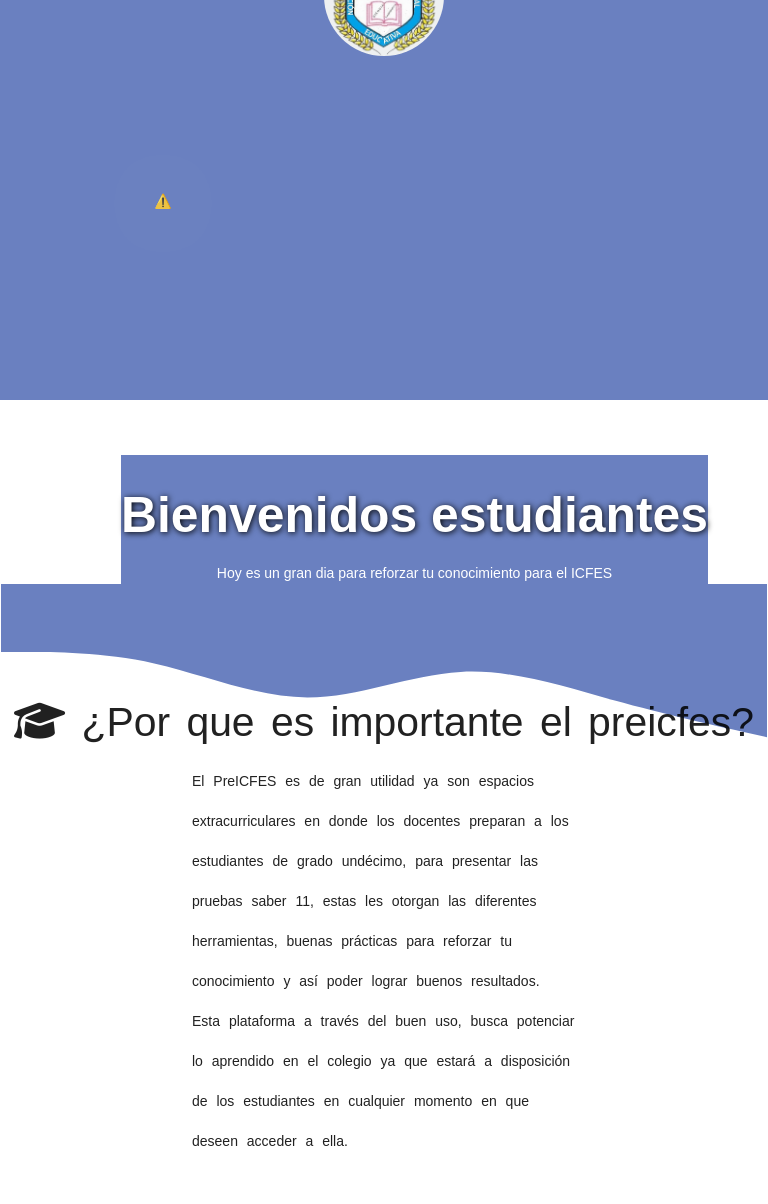
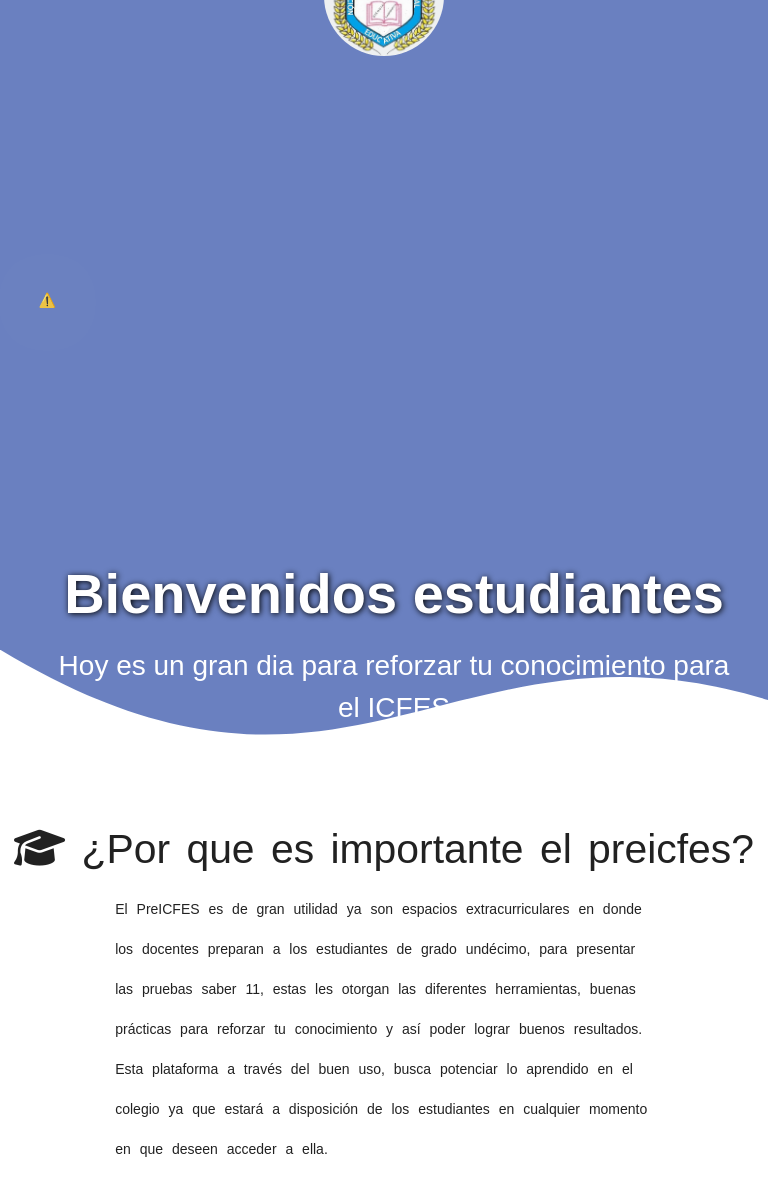
Before and after one commit to Alfredogc21/Educasen_web, a PHP site: page /contenido.php in a window 768 px wide. Shown: the part 64-1268 px from the top of the page. Run offline with PHP 8.4, Linux system fonts and the light colour scheme; some libraries are stand-ins or nearby versions; grey boxes are pictures that could not be loaded.

Commit message:
Responsive design al index.view.php, correccion al html y css del mismo

```diff
--- a/views/estilos/estilosMain.css
+++ b/views/estilos/estilosMain.css
@@ -17,6 +17,7 @@
 /* -------------------------------------------------Sidenav------------------------------------------------- */
 .nav-wrapper {
   background-color: #6A80C0;
+  z-index: 1;
 }
 
 .logoIECentral {
@@ -27,55 +28,56 @@
   background: #eef0f1;
 }
 /* -------------------------------------------------Imagen en Lading------------------------------------------------- */
-.contenedorLading {
+.header {
   width: 100%;
-  border: 1px solid transparent;
-  height: 400px;
+  padding: 0.1px;
+  height: 100vh;
   background: #6A80C0;
-  margin-bottom: 300px;
+  position: relative;
+  overflow: hidden;
 }
 
-.fondoLading {
-  width: 300px;
-  margin-top: 50px;
-  margin-left: 20%;
-  float: left;
+.header__contenido {
+  width: 90%;
+  margin: 0 auto;
+}
+
+.header__contenido--fondoLading {
+  display: inline-block;
+  width: 30%;
+  margin-top: 80px;
+  margin-left: 10%;
 }
 
 .tituloLading {
-  background: #6A80C0;
-  margin-top: 90px;
-  margin-left: 120px;
-  float: left;
+  display: inline-block;
+  width: 40%;
+  margin-left: 80px;
+  text-align: center;
+  color: #fff;
+  position: relative;
+  bottom: 60px;
 }
 
 .tituloLading>h2 {
   color: #fff;
   font-weight: bold;
+  font-size: 3rem;
   text-shadow: 1px 1px 6px #000;
-}
-.tituloLading>p {
-  color: #fff;
-  text-align: center;
 }
 
 .lottieLading {
   filter: drop-shadow(0px 0px 40px #ffffff);
   background:"transparent";
-  width: 300px;
+  width: 100%;
   height: 300px;
 }
 
-/* Carta que se encuentra en el sidenav (Diseño Principal de la carta)*/
-.card_responsive{
-  position: relative;
-  width: 300px; /* Remove for full width */
-  height: 280px; /* Remove for full width */
-  margin:30px auto;
-  box-shadow: 0 0 100px rgba(0,0,0, .3);
+.wave {
+  position: absolute;
+  width: 100%;
+  bottom: 0;
 }
-
-
 
 /* Esta clase si se elimina queda transparente el sidenav y se ve borroso */
 .stat .label{
@@ -95,7 +97,7 @@
 }
 
 .descripcionImportancia {
-  width: 50%;
+  width: 70%;
   word-spacing: 5px;
   line-height: 40px;
   margin-left: auto;
@@ -109,24 +111,22 @@
 /* -----------------------------------------Quienes somos-------------------------------------------- */
 
 .iframeUbicacion {
+  display: inline-block;
   width: 40%;
   height: 400px;
-  border: 1px solid transparent;
-  margin-bottom: 80px;
-  margin-top: 200px;
+  padding: 0.1px;
   margin-left: 50px;
-  float: left;
+  margin-bottom: 200px;
 }
 
 .cardInformativa {
+  display: inline-block;
   width: 40%;
-  height: 700px;
   box-shadow: 1px 1px 50px 4px #6A80C0;
   margin: 0px auto;
   border-radius: 10px;
   overflow: hidden;
-  float: left;
-  margin: 50px auto 200px 100px;
+  margin: 50px 0 50px 50px;
 }
 
 .imgInstitucion {
@@ -153,17 +153,16 @@
 /*
 /* Color de fondo del footer */
 .colorFooter {
-  background: #6A80C0;  /* reserva para navegadores antiguos */
+  background: #6A80C0;
   padding: 68px;
-  margin-top: 950px;
 }
 
 /* Logo abajo Footer */
 .logoAbajo {
-  border-radius: 20px;
   margin-top: -30px;
   position: relative;
   top: -100px;
+  left: 80px;
 }
 
 /* Ultima letras del footer */
@@ -174,3 +173,181 @@
   top: 22px;
   color: #fff;
 }
+
+/* ------------------------------------------Responsive Design ----------------------------------------*/
+@media screen and (max-width: 393px) {
+
+  .header__contenido--fondoLading {
+    display: block;
+    width: 100%;
+    margin-top: 80px;
+    margin-left: 0;
+  }
+
+  .tituloLading {
+    display: block;
+    width: 100%;
+    margin-left: 10px;
+    text-align: center;
+    color: #fff;
+    position: relative;
+    bottom: 40px;
+  }
+
+  .iframeUbicacion {
+    width: 95%;
+    height: 400px;
+    padding: 0.1px;
+    margin: 10px;
+  }
+
+  .cardInformativa {
+    display: block;
+    width: 91%;
+    box-shadow: 1px 1px 50px 4px #6A80C0;
+    margin: 30px auto 50px;
+  }
+
+  .imgInstitucion {
+    width: 100%;
+    box-shadow: 1px 1px 120px 5px rgb(192, 190, 190);
+  }
+
+  .cardInformativa>h5 {
+    font-size: 2.5rem;
+  }
+
+  .cardInformativa>p {
+    font-size: 1.5rem;
+  }
+
+}
+
+@media screen and (min-width: 400px) and (max-width: 700px) {
+
+  .header__contenido--fondoLading {
+    display: block;
+    width: 100%;
+    margin-top: 90px;
+    margin-left: 0;
+  }
+
+  .tituloLading {
+    display: block;
+    width: 100%;
+    margin-left: 10px;
+    text-align: center;
+    color: #fff;
+    position: relative;
+    top: 20px;
+  }
+
+  .iframeUbicacion {
+    width: 95%;
+    height: 400px;
+    padding: 0.1px;
+    margin: 10px;
+  }
+
+  .cardInformativa {
+    display: block;
+    width: 95%;
+    box-shadow: 1px 1px 50px 4px #6A80C0;
+    margin: 30px auto 50px;
+  }
+
+  .imgInstitucion {
+    width: 100%;
+    box-shadow: 1px 1px 120px 5px rgb(192, 190, 190);
+  }
+
+  .cardInformativa>h5 {
+    font-size: 2.5rem;
+  }
+
+  .cardInformativa>p {
+    font-size: 1.5rem;
+  }
+}
+
+@media screen and (min-width: 760px) and (max-width: 912px) {
+
+  .header__contenido--fondoLading {
+    display: block;
+    width: 100%;
+    margin-top: 150px;
+    margin-left: 0;
+  }
+
+  .tituloLading {
+    display: block;
+    width: 100%;
+    margin-left: 10px;
+    text-align: center;
+    color: #fff;
+    position: relative;
+    top: 80px;
+  }
+
+  .tituloLading h2 {
+    font-size: 4rem;
+  }
+
+  .tituloLading p {
+    font-size: 2rem;
+  }
+
+  .iframeUbicacion {
+    width: 95%;
+    height: 400px;
+    padding: 0.1px;
+    margin: 10px;
+  }
+
+  .cardInformativa {
+    display: block;
+    width: 95%;
+    box-shadow: 1px 1px 50px 4px #6A80C0;
+    margin: 30px auto 50px;
+  }
+
+  .imgInstitucion {
+    width: 100%;
+    box-shadow: 1px 1px 120px 5px rgb(192, 190, 190);
+  }
+
+  .cardInformativa>h5 {
+    font-size: 2.5rem;
+  }
+
+  .cardInformativa>p {
+    font-size: 1.5rem;
+  }
+}
+
+@media screen and (orientation: landscape) and (max-width: 915px) {
+
+  .header__contenido--fondoLading {
+    display: inline-block;
+    width: 30%;
+    margin-top: 80px;
+    margin-left: 5%;
+  }
+
+  .tituloLading {
+    display: inline-block;
+    width: 50%;
+    margin-left: 20px;
+    top: -50px;
+  }
+
+  .tituloLading p, .tituloLading h2 {
+    font-size: 1.5rem;
+  }
+
+  .lottieLading {
+    background:"transparent";
+    width: 100%;
+    height: 200px;
+  }
+}
--- a/views/index.view.php
+++ b/views/index.view.php
@@ -60,19 +60,20 @@
 </ul>
 
 <!------------------------------------------------------------------------------------------------------------>
-<div class="contenedorLading">
-    <figure class="fondoLading">
+<header class="header">
+  <div class="header__contenido">
+    <figure class="header__contenido--fondoLading">
       <lottie-player class="lottieLading" src="https://assets2.lottiefiles.com/packages/lf20_4rq0nvpt.json" speed="1" loop autoplay></lottie-player>
     </figure>
+
     <div class="tituloLading">
       <h2>Bienvenidos estudiantes</h2>
       <p>Hoy es un gran dia para reforzar tu conocimiento para el ICFES</p>
     </div>
+  </div>
 
-  <svg xmlns="http://www.w3.org/2000/svg" viewBox="0 0 1440 320">
-    <path fill="#6A80C0" fill-opacity="1" d="M0,128L48,128C96,128,192,128,288,149.3C384,171,480,213,576,213.3C672,213,768,171,864,165.3C960,160,1056,192,1152,218.7C1248,245,1344,267,1392,277.3L1440,288L1440,0L1392,0C1344,0,1248,0,1152,0C1056,0,960,0,864,0C768,0,672,0,576,0C480,0,384,0,288,0C192,0,96,0,48,0L0,0Z"></path>
-  </svg>
-</div>
+  <div class="wave" style="height: 150px; overflow: hidden;" ><svg viewBox="0 0 500 150" preserveAspectRatio="none" style="height: 100%; width: 100%;"><path d="M-62.36,-65.61 C215.85,256.09 275.67,-55.73 500.00,49.98 L500.00,150.00 L0.00,150.00 Z" style="stroke: none; fill: #fff;"></path></svg></div>
+</header>
 <!------------------------------------------------------------------------------------------------------------>
 
 <h3 class="tituloImportancia">
@@ -88,12 +89,11 @@
   <div class="parallax"><img src="views/imagenes/imgParallax.jpg"></div>
 </div>
 <!------------------------------------------------------------------------------------------------------------>
+<div class="div__quienessomos">
+  <h3 class="tituloImportancia" id="quienesSomos">
+    <i class="fa-solid fa-building-columns"></i> Quienes somos
+  </h3>
 
-<h3 class="tituloImportancia" id="quienesSomos">
-  <i class="fa-solid fa-building-columns"></i> Quienes somos
-</h3>
-
-<div>
   <iframe class="iframeUbicacion" src="https://www.google.com/maps/embed?pb=!1m18!1m12!1m3!1d3980.4410658396846!2d-75.02000968255616!3d3.9290180000000072!2m3!1f0!2f0!3f0!3m2!1i1024!2i768!4f13.1!3m3!1m2!1s0x8e394b8fbba0d859%3A0x88675c1a7b436e16!2sINSTITUCION%20EDUCATIVA%20CENTRAL!5e0!3m2!1ses-419!2sco!4v1652790186490!5m2!1ses-419!2sco"
   width="600" height="450" style="border:0;" allowfullscreen="" loading="lazy" referrerpolicy="no-referrer-when-downgrade"></iframe>
 
--- a/views/registrate.view.php
+++ b/views/registrate.view.php
@@ -62,13 +62,13 @@
       </div>
       <div class="row">
         <div class="input-field col s12">
-          <input id="password" type="password" name="password" class="validate" required>
+          <input id="password" type="password" name="password" minlength="7" class="validate" required>
           <label for="password">Contraseña</label>
         </div>
       </div>
       <div class="row">
         <div class="input-field col s12">
-          <input id="confiPassword" type="password" name="confipassword" class="validate" required>
+          <input id="confiPassword" type="password" name="confipassword" minlength="7" class="validate" required>
           <label for="confiPassword">Confirmar contraseña</label>
         </div>
       </div>
```
Also changed, not shown: views/js/jsRegistrar.js (line endings or trailing spaces).
